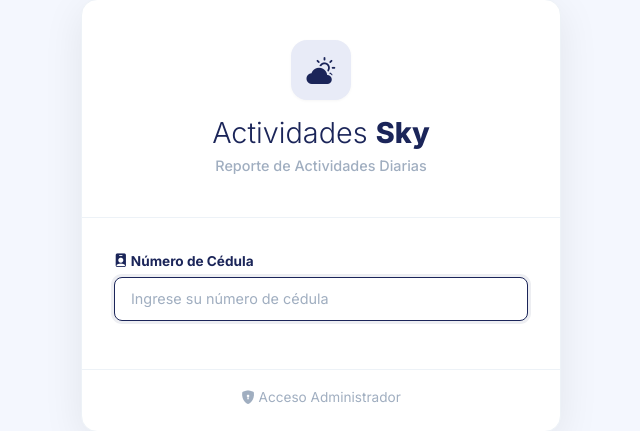
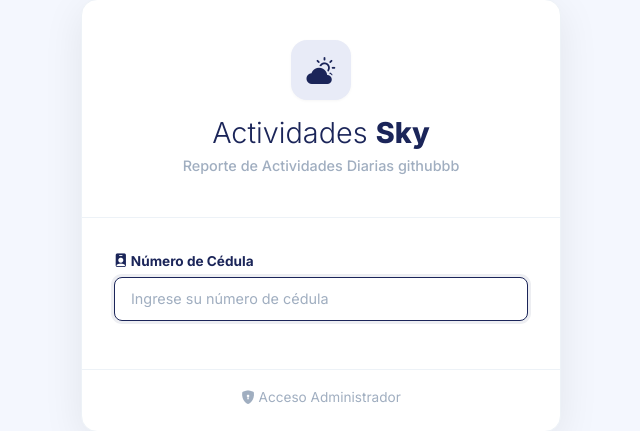
Before and after one commit to josemestre3009/Nomina-Sky, a Flask app: page / in a window 1280 px wide. Shown: the part 150-581 px from the top of the page, without its empty margins (319-959 px from the left). Run offline with Flask 3, Linux system fonts and the light colour scheme; parts of the project's set-up code (start-up, migrations or seed data) failed here and were passed over; some libraries are stand-ins or nearby versions.

Commit message:
feat: update subtitle text in daily activity report template

```diff
--- a/app/templates/public/reporte.html
+++ b/app/templates/public/reporte.html
@@ -10,7 +10,7 @@
                 <i class="bi bi-cloud-sun-fill"></i>
             </div>
             <h1>Actividades <strong>Sky</strong></h1>
-            <p class="subtitle">Reporte de Actividades Diarias</p>
+            <p class="subtitle">Reporte de Actividades Diarias githubbb</p>
         </div>
 
         <div class="report-card-body">
```
